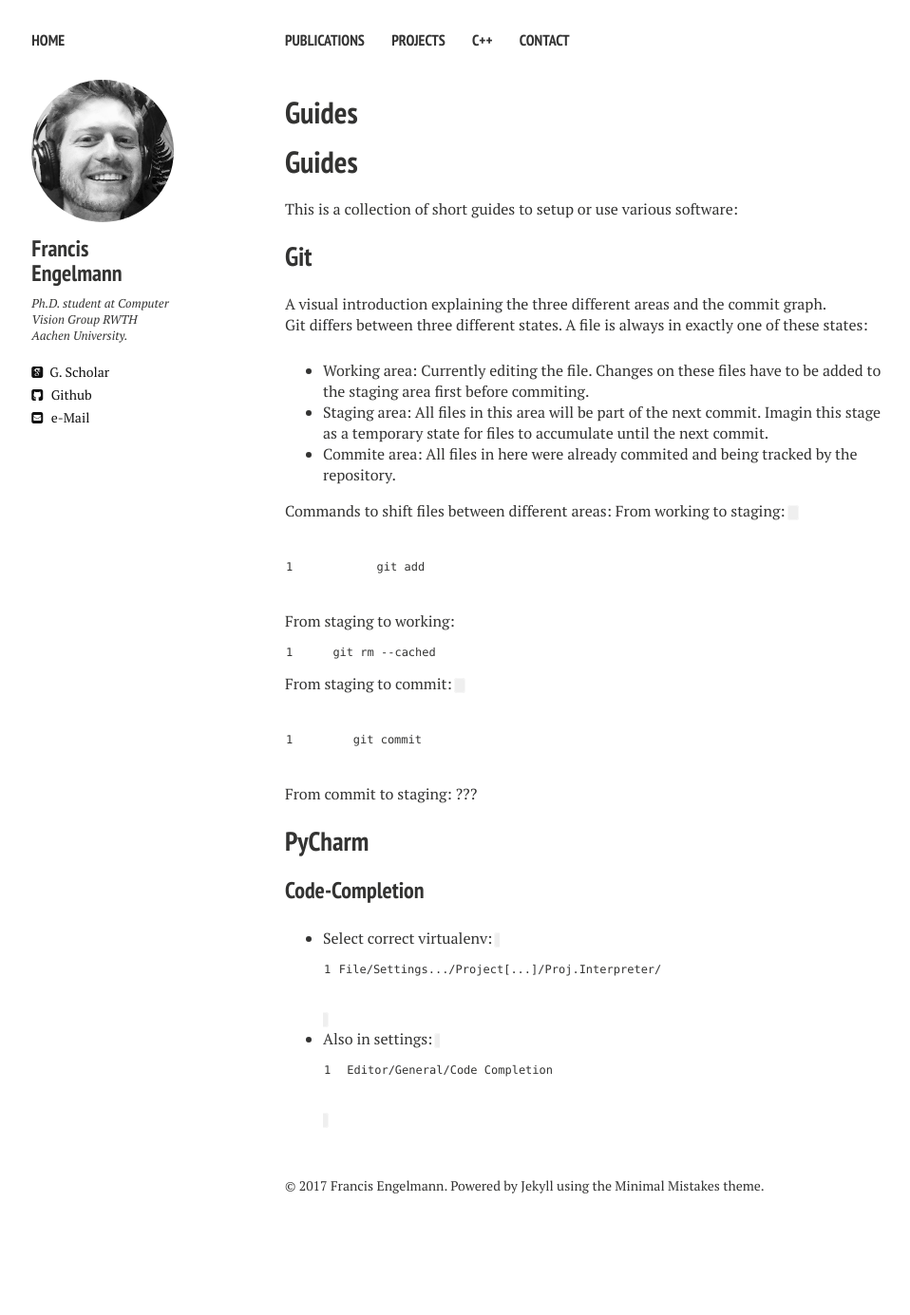
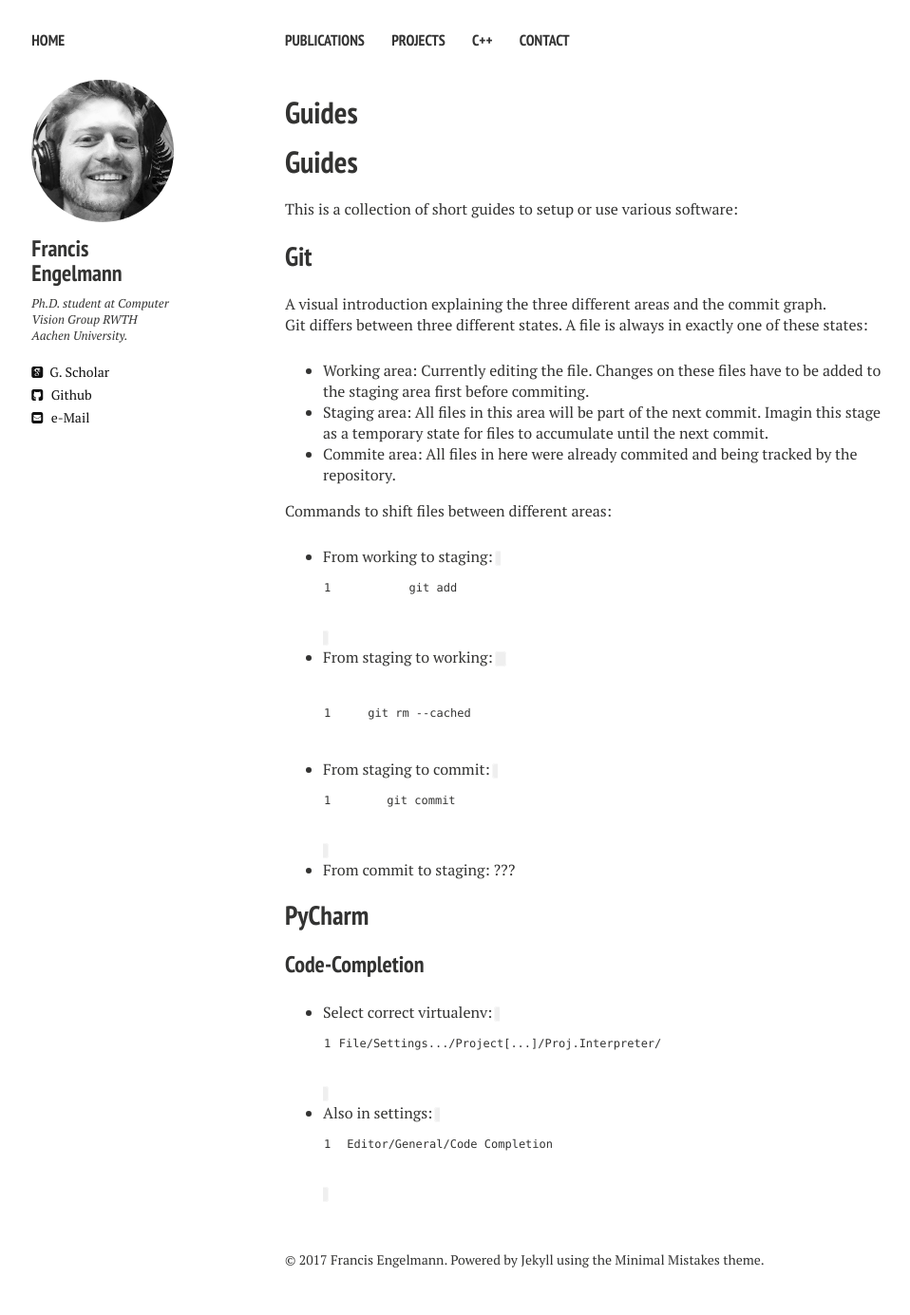
Before and after one commit to francisengelmann/francisengelmann.github.io, a Jekyll site: the page built from guides.md, in a window 1280 px wide. Shown: the whole page at 95% size, without its empty margins (20-978 px from the left). Built offline with Jekyll 4.4.1, drawn with Linux system fonts in a browser that asks for light colours; nearby versions of some CDN libraries; our own code applies the rules of GitHub Pages for plain Markdown files; before the commit the page ends 1307 px from its top, so only the background shows below that.

```diff
--- a/guides.md
+++ b/guides.md
@@ -9,11 +9,11 @@ Git differs between three different states. A file is always in exactly one of t
 - Commite area: All files in here were already commited and being tracked by the repository.
 
 Commands to shift files between different areas:
-From working to staging: `git add`
-From staging to working: `git rm --cached`
+- From working to staging: `git add`
+- From staging to working: `git rm --cached`
 
-From staging to commit: `git commit`
-From commit to staging: ???
+- From staging to commit: `git commit`
+- From commit to staging: ???
 
 ## PyCharm
 ### Code-Completion
```
